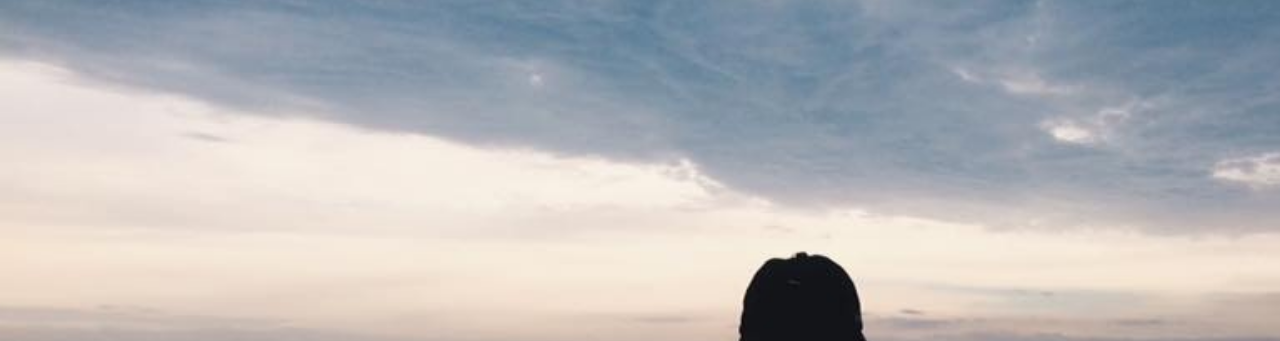
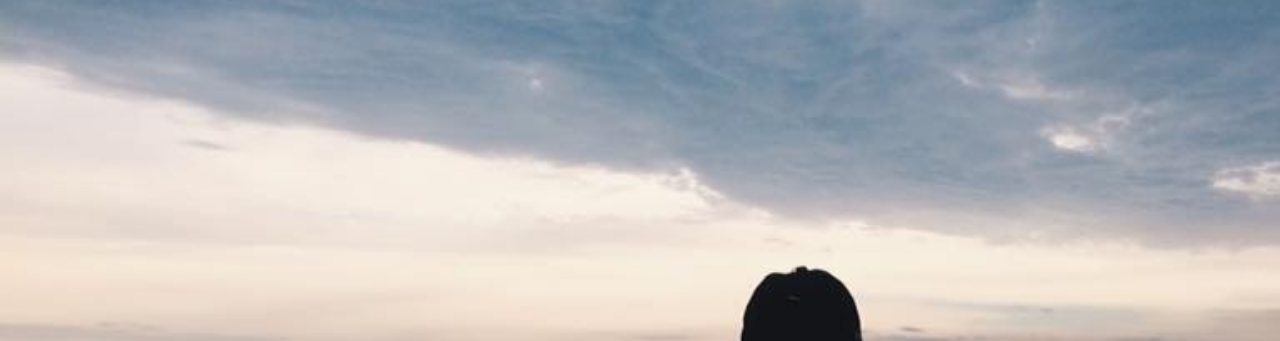
Before and after one commit to impalmn/project02, a plain HTML site: page index.html in a window 1280 px wide. Shown: the part 43-384 px from the top of the page. Drawn offline with nearby package versions, Linux system fonts and the light colour scheme.

Commit message:
Update index.html

```diff
--- a/index.html
+++ b/index.html
@@ -31,7 +31,7 @@ and is wrapped around the whole page content, except for the footer in this exam
   <!-- Header -->
   <!-- Image header -->
   <header class="w3-display-container w3-wide" id="home">
-    <img class="w3-card-2" src="palmmm.jpg" alt="It's me" width="1600" height="900">
+    <img class="w3-card-2" src="palmmm.jpg" alt="It's me" width="1600" height="950">
     <div class="w3-display-left w3-padding-large">
       <h1 class="w3-text-white">Welcome to</h1>
       <h1 class="w3-jumbo w3-text-white w3-hide-small"><b>PALM BLOGLIFE</b></h1>
```
